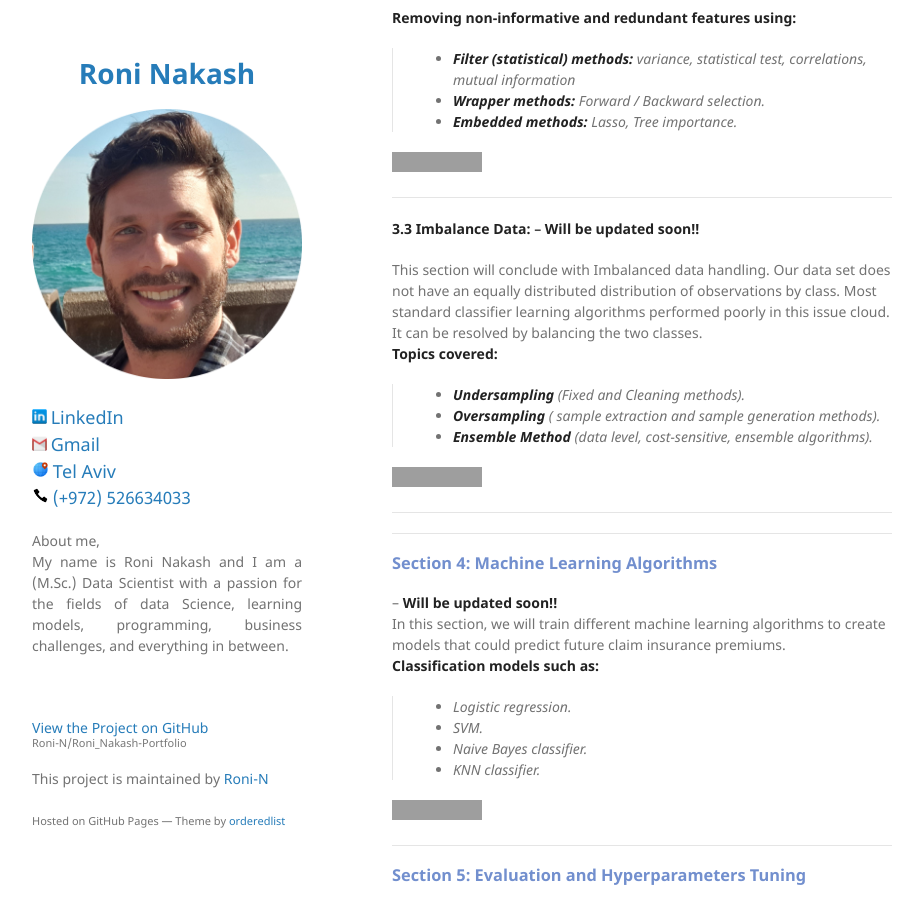
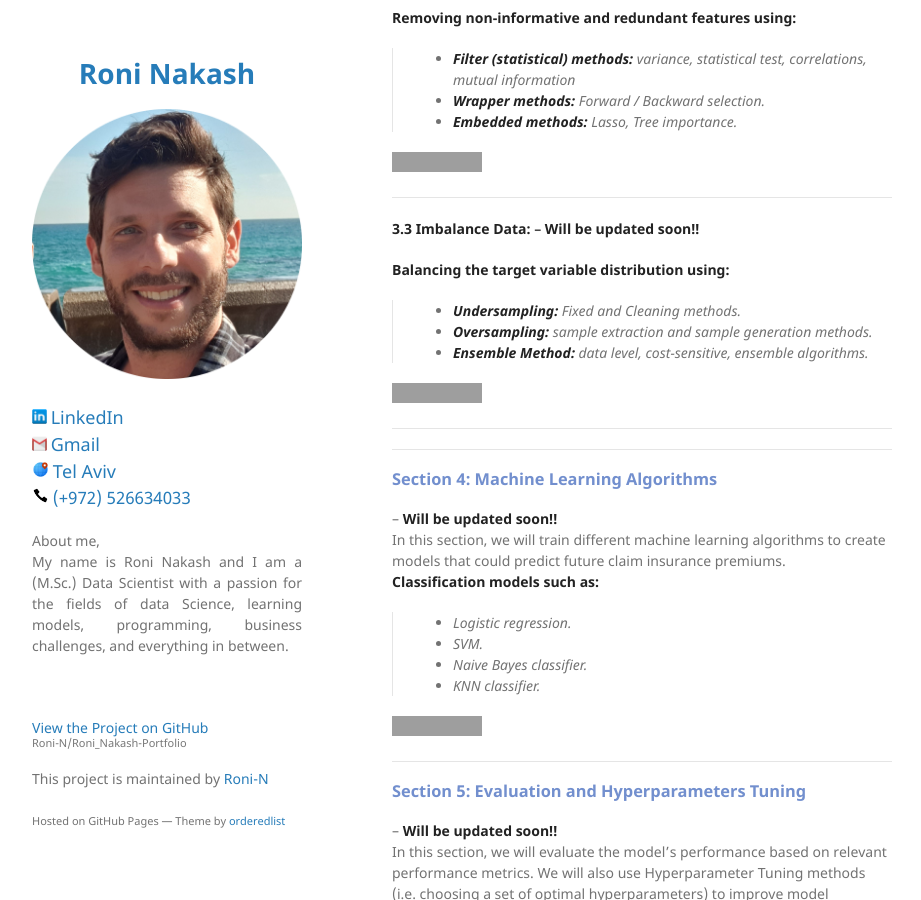
Before and after one commit to Roni-N/Roni_Nakash-Portfolio, a Jekyll site: the page built from index.md, in a window 1280 px wide and 900 px high, scrolled down 2245 px. Shown: the whole window, without its empty margins (178-1099 px from the left). Built offline with Jekyll 4.4.1, drawn with Linux system fonts in a browser that asks for light colours; our own code applies the rules of GitHub Pages for plain Markdown files; grey boxes are pictures that could not be loaded.

Commit message:
Update index.md

```diff
--- a/index.md
+++ b/index.md
@@ -82,11 +82,11 @@ In this part, we will perform Exploratory Data Analysis (EDA) in order to conduc
 
 ************************************************************
 #### **3.3 Imbalance Data:** -- **Will be updated soon!!**
-This section will conclude with Imbalanced data handling. Our data set does not have an equally distributed distribution of observations by class. Most standard classifier learning algorithms performed poorly in this issue cloud. It can be resolved by balancing the two classes.<br>
-**Topics covered:**
->- **Undersampling** (Fixed and Cleaning methods).
->- **Oversampling** ( sample extraction and sample generation methods).
->- **Ensemble Method** (data level, cost-sensitive, ensemble algorithms).
+
+**Balancing the target variable distribution using:**
+>- **Undersampling:** Fixed and Cleaning methods.
+>- **Oversampling:** sample extraction and sample generation methods.
+>- **Ensemble Method:** data level, cost-sensitive, ensemble algorithms.
 
 [![](https://img.shields.io/badge/GitHub-3.3%20Imbalance%20Data%20Code-blue?logo=Github)]()
 
```
